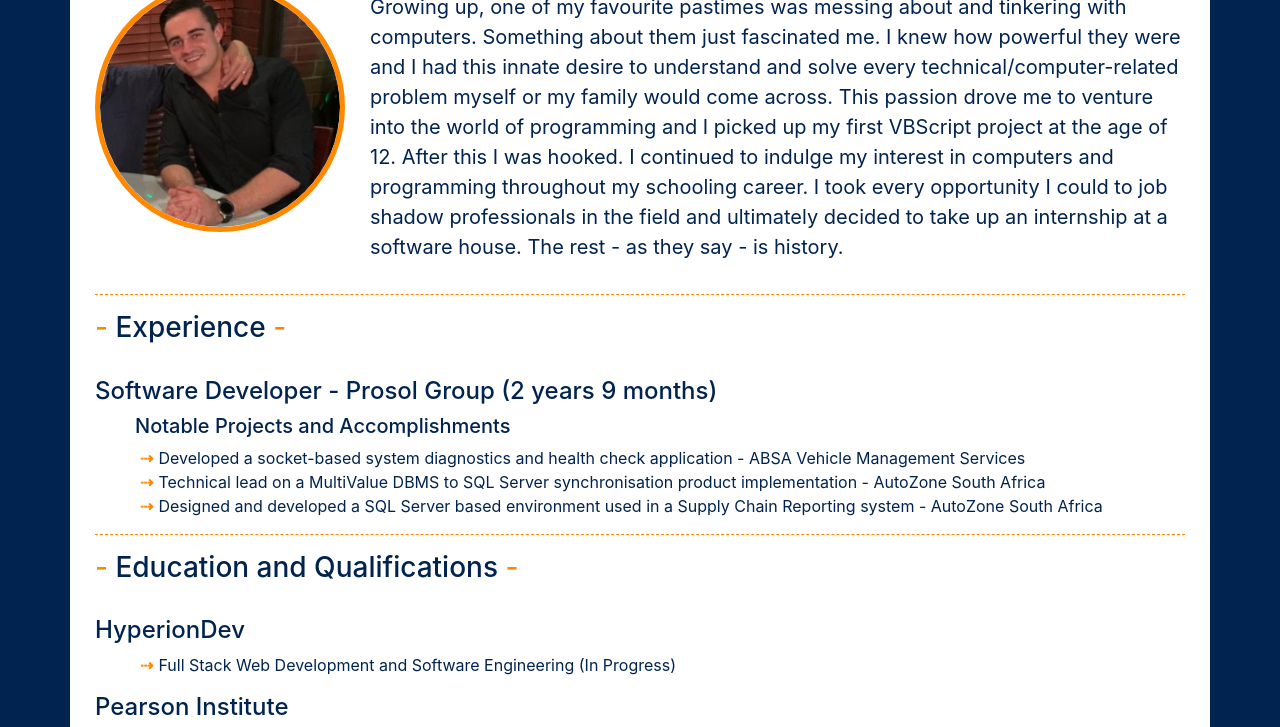
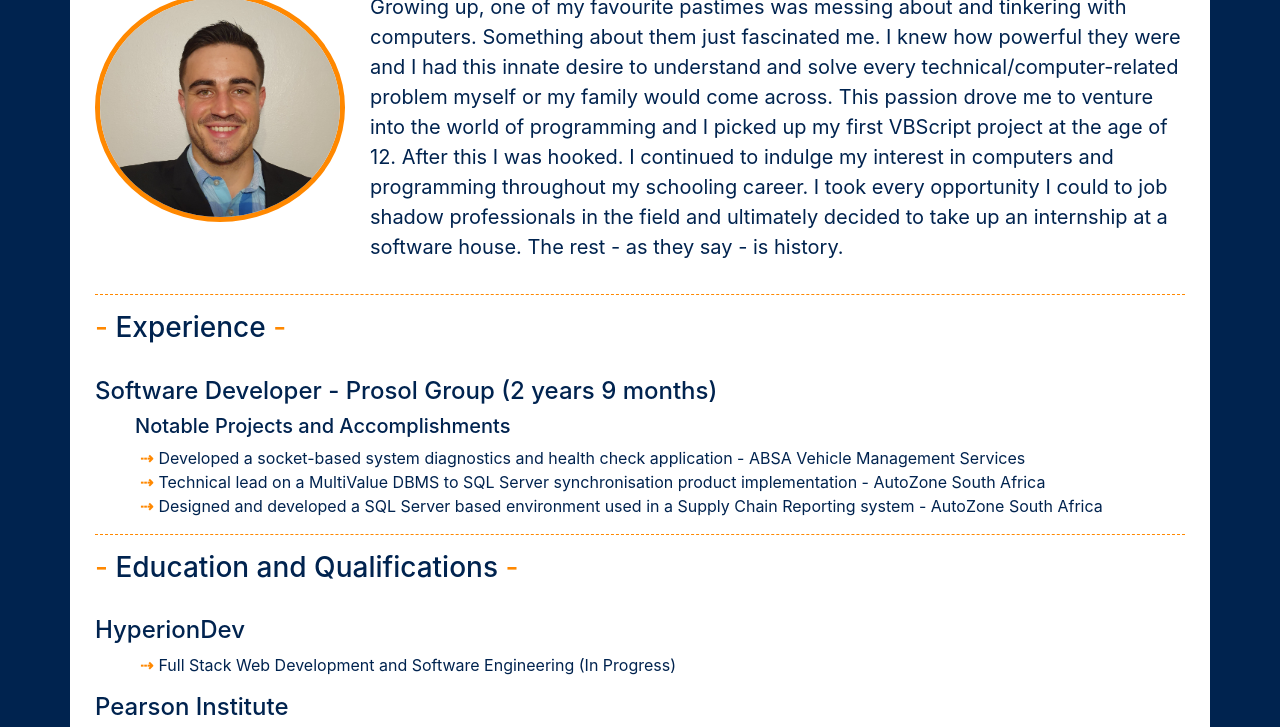
Before and after one commit to ReeceGibbs/CurriculumVitae, a plain HTML site: page skills.html in a window 1280 px wide. Shown: the part 105-832 px from the top of the page. Drawn offline with nearby package versions, Linux system fonts and the light colour scheme.

Commit message:
Changed my photo

```diff
--- a/skills.html
+++ b/skills.html
@@ -16,7 +16,7 @@
     <div class="container skills-container animate__animated animate__backInLeft">
         <!-- we use flex box to align everything nicely -->
         <div class="d-flex flex-row justify-content-left about-row" id="aboutRow">
-            <div><img class="about-img" src="./images/circle-cropped.png"></div>
+            <div><img class="about-img" src="./images/ReeceSkillsPage.jpg"></div>
             <div class="about">
                 <h2>Reece Gibbs - Curriculum Vitae</h2>
                 <p>
```
Also changed, not shown: images/ReeceSkillsPage.jpg (added).
